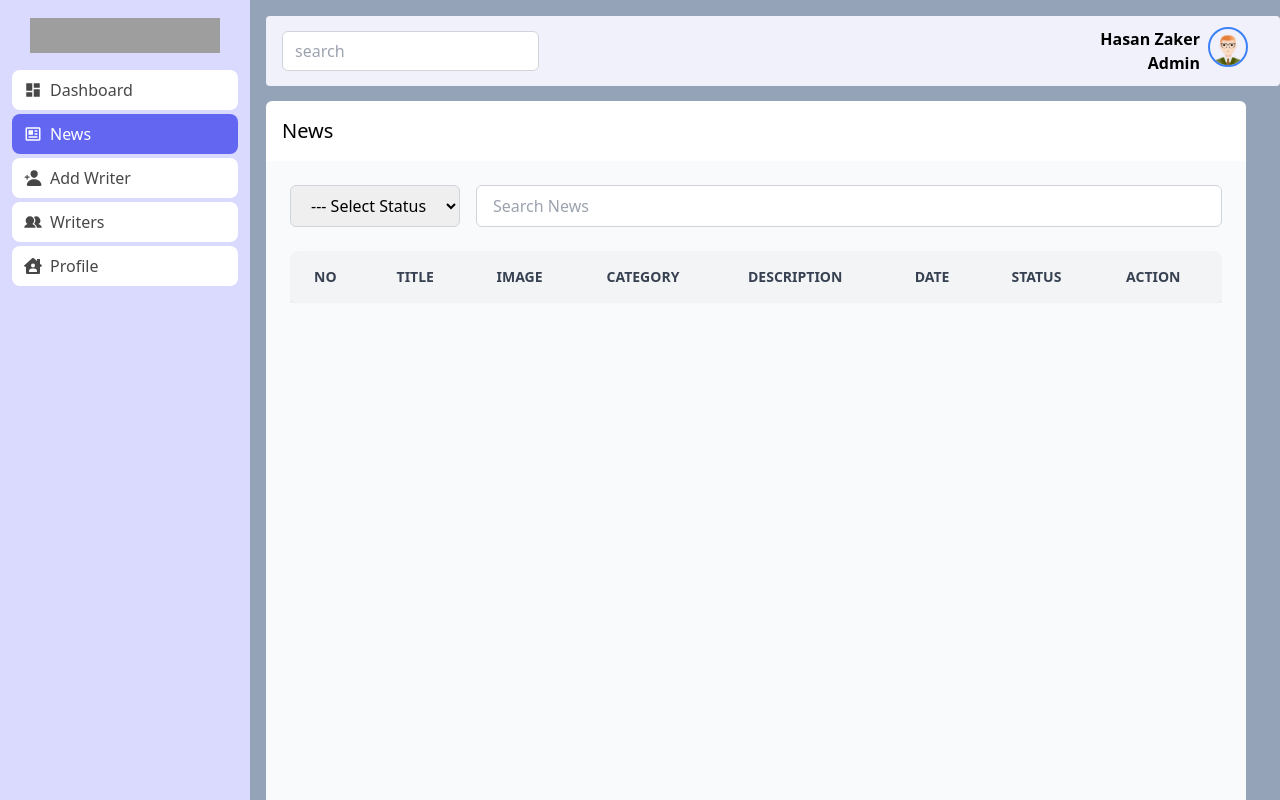
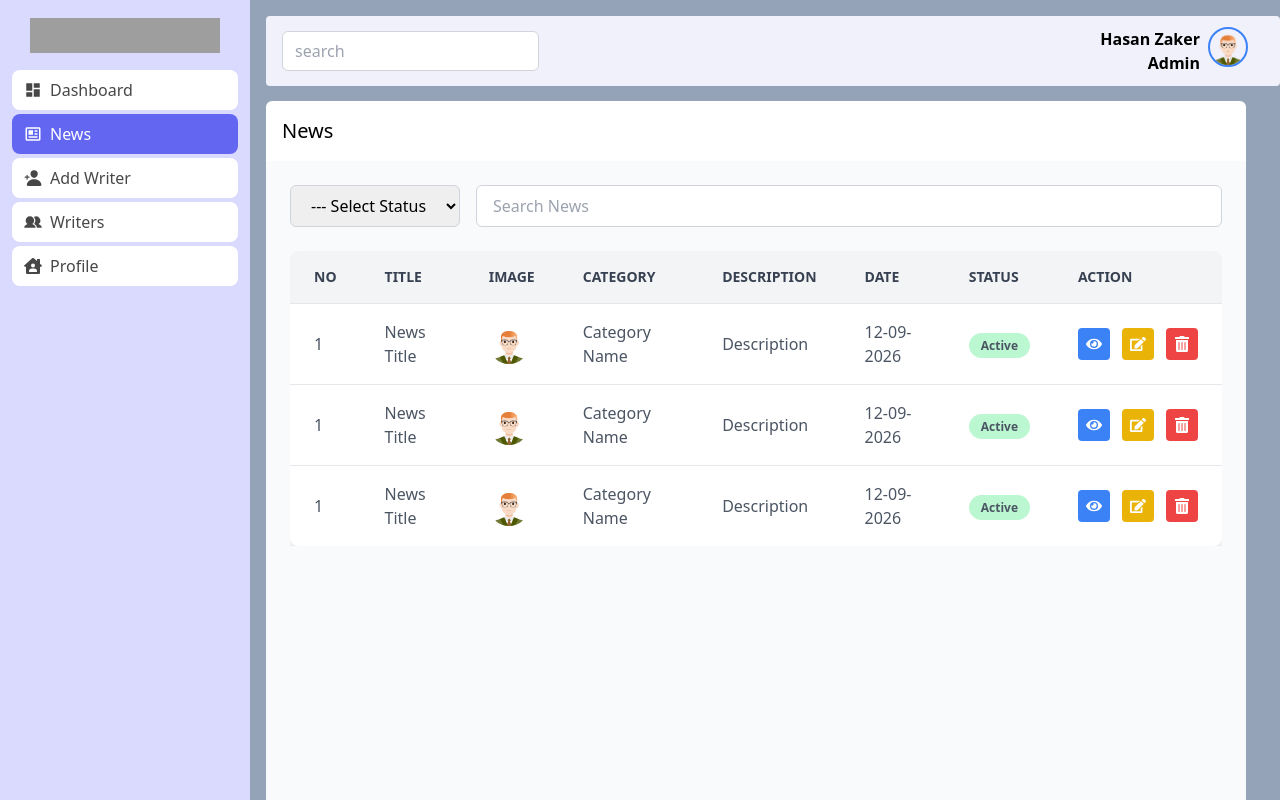
Before and after one commit to HasanBinZaker99/news-portal, a React (Vite) app in the folder client/: page /dashboard/news in a window 1280 px wide. Shown: the top 800 px of the page. Built offline with nearby package versions, Linux system fonts and the light colour scheme; grey boxes are pictures that could not be loaded.

Commit message:
News page design part4

```diff
--- a/client/src/dashboard/components/NewsContent.jsx
+++ b/client/src/dashboard/components/NewsContent.jsx
@@ -1,4 +1,9 @@
 import React from "react";
+import profile from "../../assets/profile.png";
+import { Link } from "react-router-dom";
+import { FaEye } from "react-icons/fa";
+import { FaEdit } from "react-icons/fa";
+import { FaTrashAlt } from "react-icons/fa";
 
 const NewsContent = () => {
   return (
@@ -33,6 +38,51 @@ const NewsContent = () => {
               <th className="py-4 px-6 text-left"> Action </th>
             </tr>
           </thead>
+          <tbody className="text-gray-600">
+            {[1, 2, 3].map((item, index) => (
+              <tr key={index} className="border-t">
+                <td className="py-4 px-6">1 </td>
+                <td className="py-4 px-6"> News Title</td>
+                <td className="py-4 px-6">
+                  <img
+                    className="w-10 h-10 rounded-full object-cover"
+                    src={profile}
+                    alt="news"
+                  />
+                </td>
+                <td className="py-4 px-6"> Category Name</td>
+                <td className="py-4 px-6"> Description </td>
+                <td className="py-4 px-6"> 12-09-2026</td>
+                <td className="py-4 px-6">
+                  <span className="px-3 py-1 bg-green-200 rounded-full text-xs font-semibold">
+                    Active
+                  </span>
+                </td>
+                <td className="py-4 px-6">
+                  <div className="flex gap-3 text-gray-500">
+                    <Link
+                      to="#"
+                      className="p-2 bg-blue-500 text-white rounded hover:bg-blue-800"
+                    >
+                      <FaEye />
+                    </Link>
+                    <Link
+                      to="#"
+                      className="p-2 bg-yellow-500 rounded text-white hover:bg-yellow-800"
+                    >
+                      <FaEdit />
+                    </Link>
+                    <Link
+                      to="#"
+                      className="p-2 bg-red-500 text-white rounded hover:bg-red-800"
+                    >
+                      <FaTrashAlt />
+                    </Link>
+                  </div>
+                </td>
+              </tr>
+            ))}
+          </tbody>
         </table>
       </div>
     </div>
```
